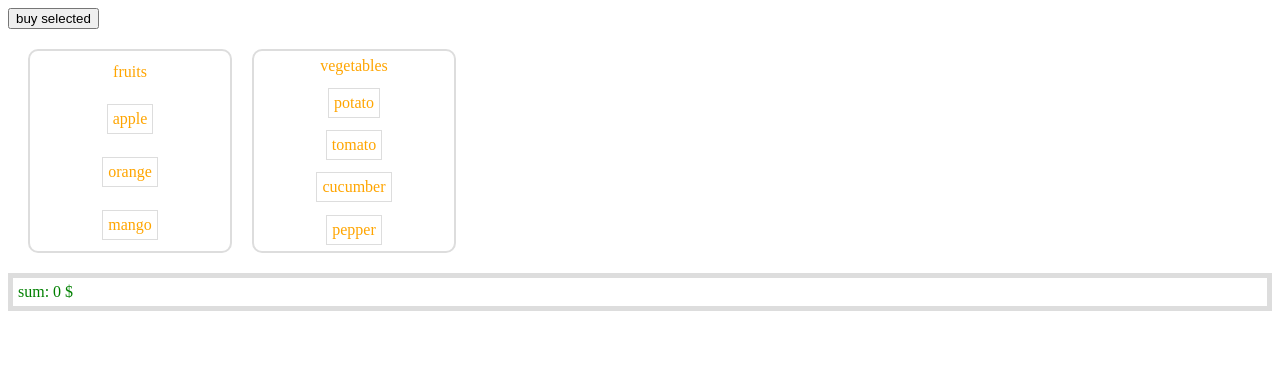
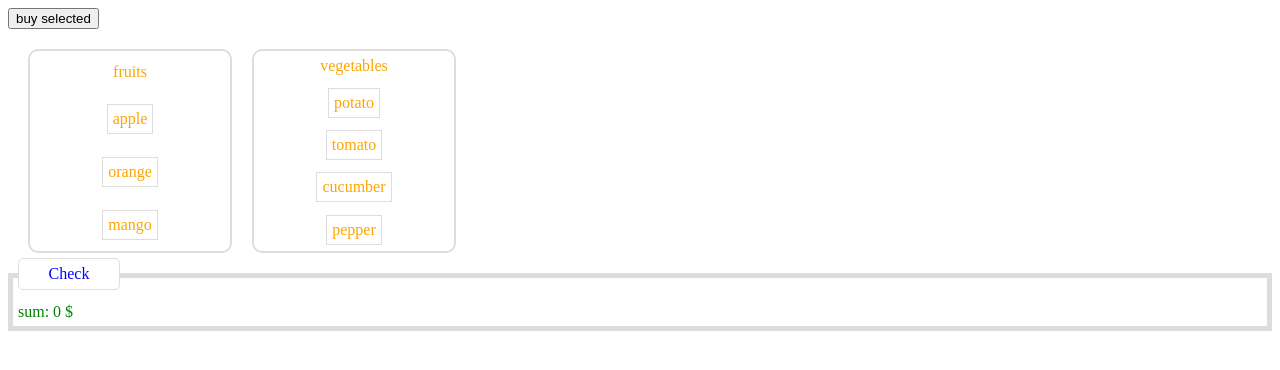
Before and after one commit to vadvoice/market, a plain HTML site: page dest/index.html in a window 1280 px wide. Both pictures are taken after a click on the button "buy selected". Drawn offline with Linux system fonts and the light colour scheme.

Commit message:
fix check

```diff
--- a/dest/javascripts.js
+++ b/dest/javascripts.js
@@ -147,14 +147,15 @@ function showCheck( sum, products ) {
   var checkElem = document.createElement('div');
   var maney = document.createElement('span');
   var wrapElems = document.createElement('div');
+  wrapElems.className = 'wrapItems';
   // filling
   maney.className = 'maney'
   maney.innerText = "sum: " + sum + " $";
   for (var i = 0; i < products.length; i++) {
     for (key in products[i]) {
       if (products[i].hasOwnProperty(key)) {
-        var pos = document.createElement('span');
-        // debugger
+        var pos = document.createElement('p');
+
         pos.innerText = key + ": " + products[i][key] + " ";
         wrapElems.appendChild( pos )
       }
--- a/src/css/styles.sass
+++ b/src/css/styles.sass
@@ -26,22 +26,22 @@ body
   flex-flow: row
   margin: $margin
 .table
+  align-items: center
   display: flex
   flex-flow: column
+  height: 200px
   justify-content: space-around
-  align-items: center
+  margin: $margin
   width: 200px
-  height: 200px
-  margin: $margin
   +border(2px)
   +border-radius($margin)
   .prod
     +border(1px)
     padding: $padding
 .take
+  +border-radius($padding)
+  background: $main-color
   transition: all .2s
-  background: $main-color
-  +border-radius($padding)
 
 .check
   +border(5px)
@@ -60,3 +60,23 @@ body
   &:hover
     background: #ccc
     color: black
+.wrapItems
+  padding: 10px
+  position: relative
+  z-index: 1
+  &:after
+    background: #fff
+    border-radius: 5px
+    border: 1px solid #ddd
+    color: blue
+    content: 'check'
+    display: block
+    height: 30px
+    left: 0px
+    line-height: 30px
+    position: absolute
+    text-align: center
+    text-transform: capitalize
+    top: -25px
+    width: 100px
+    z-index: 999
--- a/src/js/javascripts.js
+++ b/src/js/javascripts.js
@@ -147,14 +147,15 @@ function showCheck( sum, products ) {
   var checkElem = document.createElement('div');
   var maney = document.createElement('span');
   var wrapElems = document.createElement('div');
+  wrapElems.className = 'wrapItems';
   // filling
   maney.className = 'maney'
   maney.innerText = "sum: " + sum + " $";
   for (var i = 0; i < products.length; i++) {
     for (key in products[i]) {
       if (products[i].hasOwnProperty(key)) {
-        var pos = document.createElement('span');
-        // debugger
+        var pos = document.createElement('p');
+
         pos.innerText = key + ": " + products[i][key] + " ";
         wrapElems.appendChild( pos )
       }
```
Also changed, not shown: dest/styles.css.
